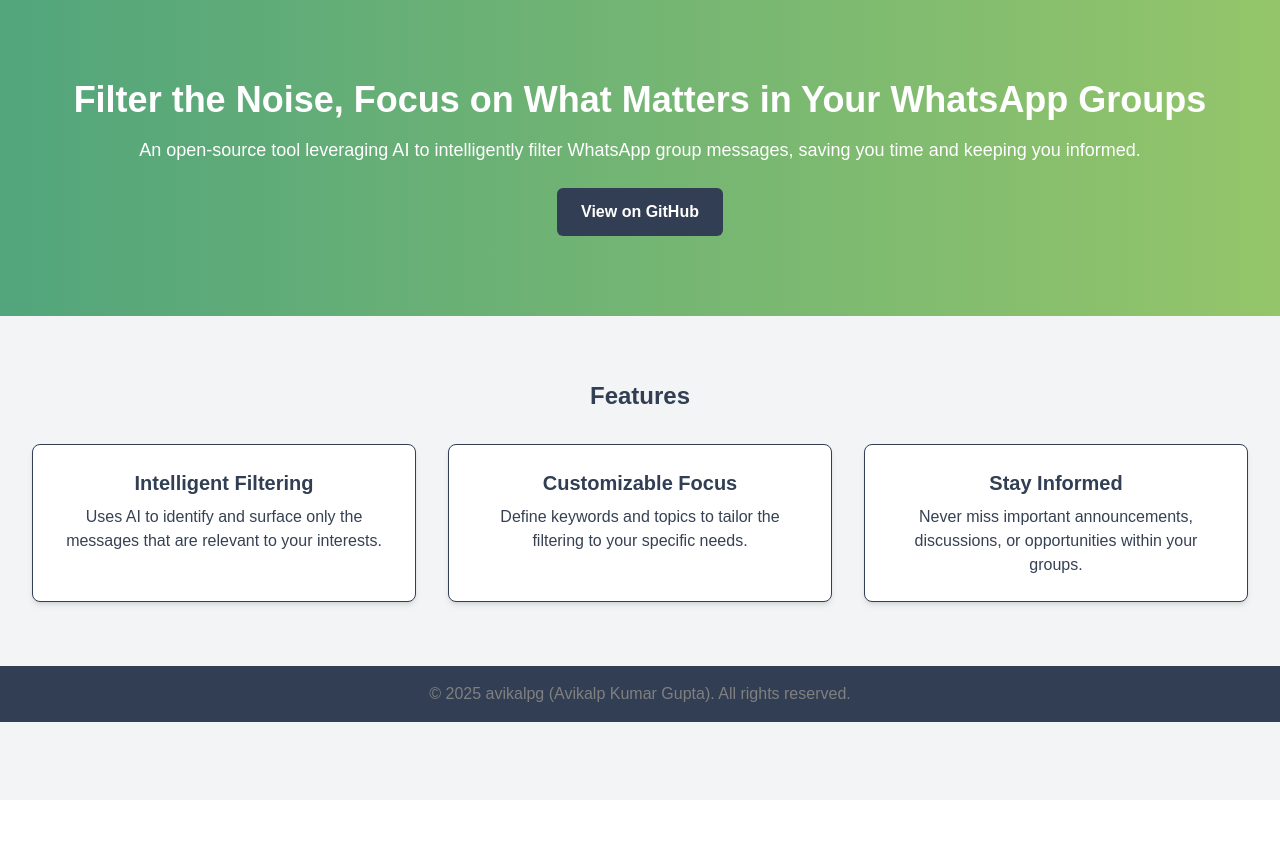
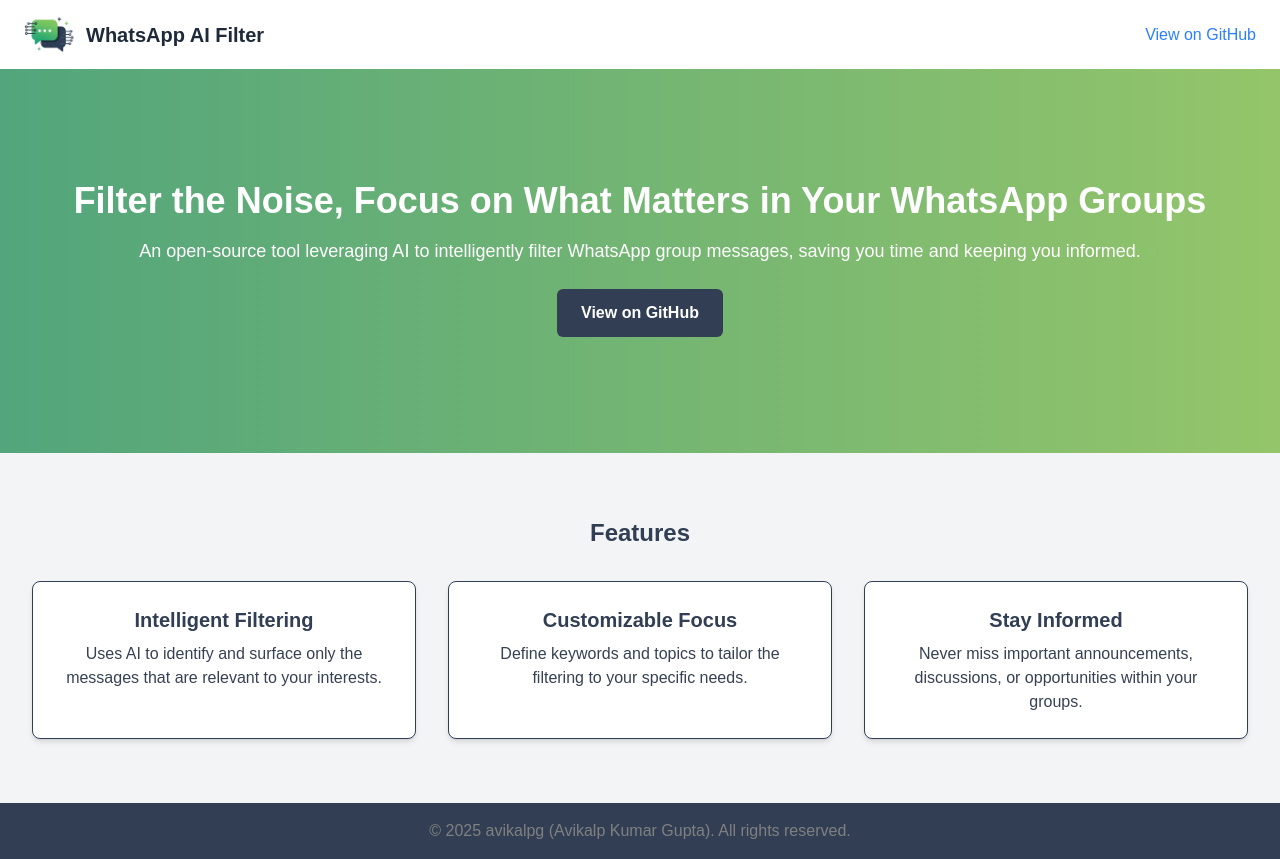
Before and after one commit to avikalpg/whatsapp-ai-filter, a Next.js app in the folder landing-page/: page / in a window 1280 px wide. Before the commit the page ends 800 px from the top, so only its background shows below. Built offline with nearby package versions, Linux system fonts and the light colour scheme.

Commit message:
Refactor Home component layout: add logo header and update main section structure

```diff
--- a/landing-page/src/app/page.tsx
+++ b/landing-page/src/app/page.tsx
@@ -1,17 +1,27 @@
 import { Button } from "@/components/ui/button";
 import { Card } from "@/components/ui/card";
+import Image from 'next/image';
 
 export default function Home() {
   return (
     <div className="bg-gray-100 min-h-screen">
+      {/* Logo Header */}
+      <div className="flex items-center justify-between py-4 px-6 bg-white shadow-md">
+        <div className="flex items-center">
+          <Image src="/whatsapp-ai-filter-logo-nobg.png" alt="WhatsApp AI Filter Logo" width={50} height={50} />
+          <span className="ml-3 text-xl font-semibold text-gray-800">WhatsApp AI Filter</span>
+        </div>
+        <a href="https://github.com/avikalpg/whatsapp-ai-filter" target="_blank" rel="noopener noreferrer" className="text-blue-500 hover:underline">View on GitHub</a>
+      </div>
+
       {/* Hero Section */}
-      <header className="text-center py-20" style={{ background: 'var(--primary-gradient)', color: 'white' }}>
+      <main className="text-center py-28 min-h-96" style={{ background: 'var(--primary-gradient)', color: 'white' }}>
         <h1 className="text-4xl font-bold">Filter the Noise, Focus on What Matters in Your WhatsApp Groups</h1>
         <p className="mt-4 text-lg">An open-source tool leveraging AI to intelligently filter WhatsApp group messages, saving you time and keeping you informed.</p>
         <Button className="mt-6 px-6 py-3 rounded-lg">
           View on GitHub
         </Button>
-      </header>
+      </main>
 
       {/* Features Section */}
       <section className="py-16 px-8">
```
